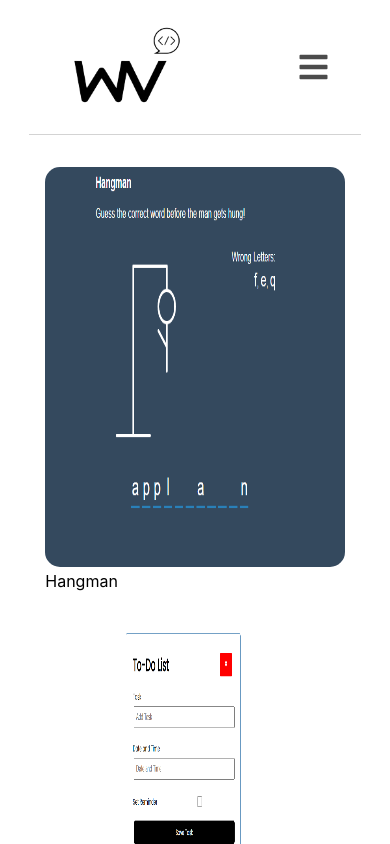
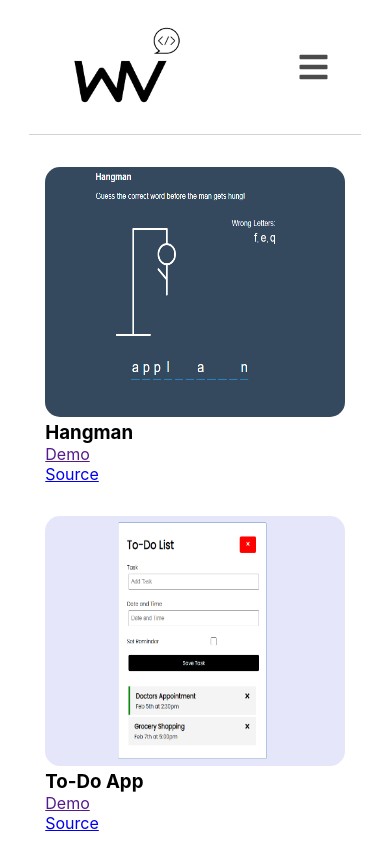
Before and after one commit to willvuong/react-portfolio-app, a React (Create React App) app: page /projects in a window 390 px wide. Shown: the top 844 px of the page. Built offline with nearby package versions, Linux system fonts and the light colour scheme.

Commit message:
projects page formatting

```diff
--- a/src/components/ProjectsItems.js
+++ b/src/components/ProjectsItems.js
@@ -2,10 +2,14 @@
 const ProjectsItems = ({ projectsData }) => {
     return (
         <div className="ProjectsItems">
+            <img src={projectsData.img} ></img>
 
-            <img src={projectsData.img} ></img>
             <div className="projectInfo">
-                <p>{projectsData.name}</p>
+                <h3>{projectsData.name}</h3>
+                <p>{projectsData.description}</p>
+                <a href={projectsData.demoLink}>Demo</a>
+                <br/>
+                <a href={projectsData.sourceCode}>Source</a>
             </div>
         </div>
     )
--- a/src/data/ProjectsData.js
+++ b/src/data/ProjectsData.js
@@ -35,7 +35,7 @@ const projectsData = [
         description: "",
         img: webdatabase, //insert image src
         demoLink: "", //insert webside url
-        sourceCode: "" //insert heroku link
+        sourceCode: "https://github.com/willvuong/react-422-employee-database-app" //insert heroku link
     },
     {
         id: 5,
--- a/src/index.css
+++ b/src/index.css
@@ -149,8 +149,6 @@ body {
 /******************************* PROJECTS *******************************/
 /* code projects css */
 /******************************* PROJECTS *******************************/
-
-
 .ProjectsItems {
   box-sizing: border-box;
   padding: 1rem;
@@ -171,6 +169,11 @@ body {
   }
 }
 
+@media only screen and (max-width:500px) {
+  .ProjectsItems img{
+    height: 250px;
+  }
+}
 /******************************* FOOTER *******************************/
 .Footer {
   border-top: 1px solid lightgray;
```
Also changed, not shown: src/websiteScreenShots/todo.png, src/websiteScreenShots/webdatabase.png.
